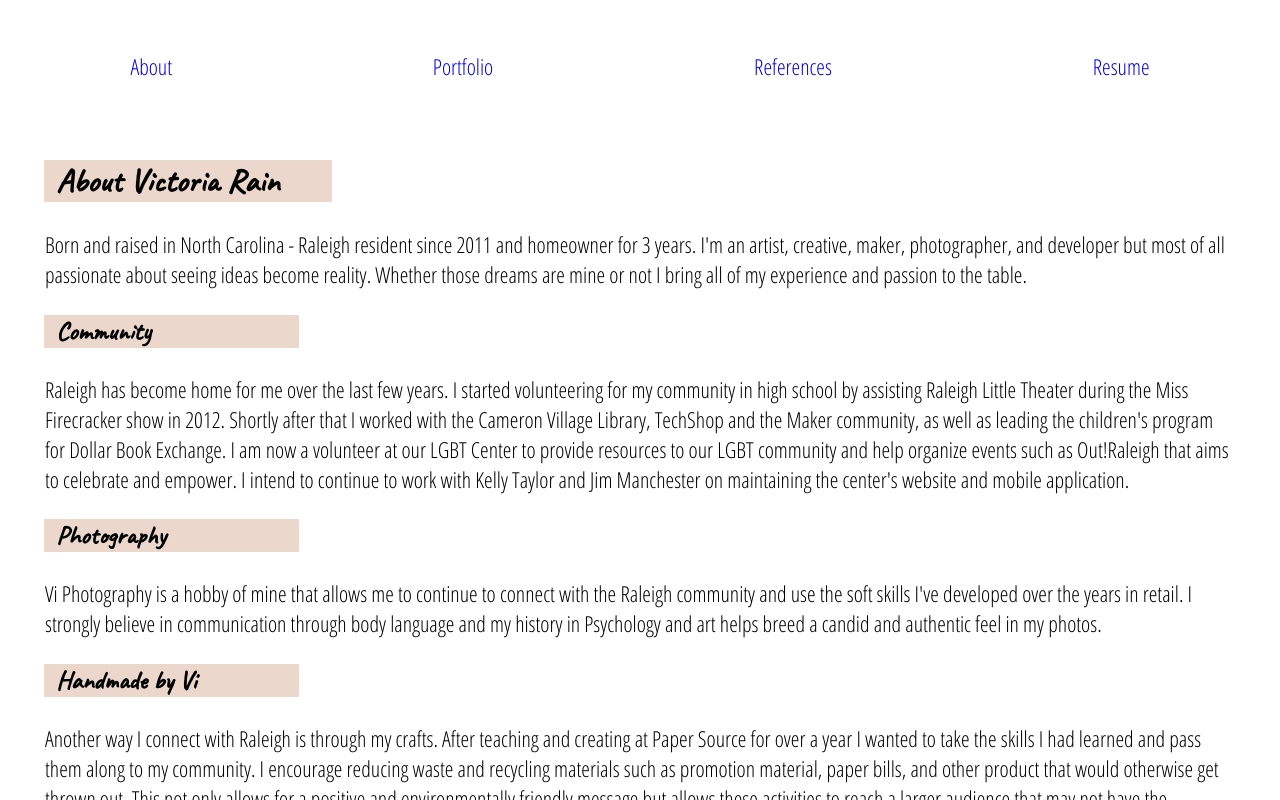
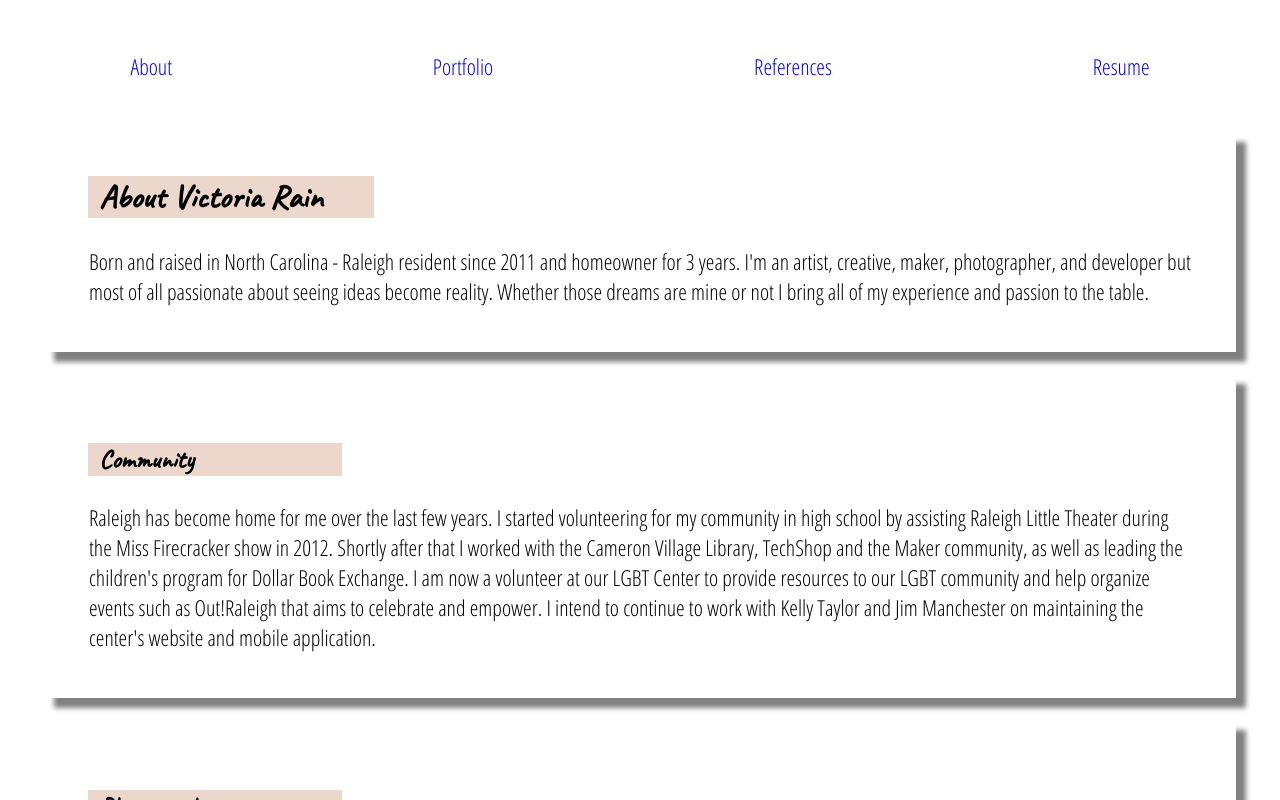
Before and after one commit to victoriarainc/portfolioapp, a React (Create React App) app: page /about in a window 1280 px wide. Shown: the top 800 px of the page. Built offline with nearby package versions, Linux system fonts and the light colour scheme.

Commit message:
included box shadows for styling and updated resume link

```diff
--- a/src/components/Resume.js
+++ b/src/components/Resume.js
@@ -31,7 +31,7 @@ export default class Resume extends Component {
           <div className="resumePDF">
             <img src={require("../images/Resume.jpg")} className="pdf"/>
           </div>
-          <a href="https://drive.google.com/file/d/0B8xz73jMvER_bFZEYldHS2huQlk/view?usp=sharing" className="downloadLink">Download pdf</a>
+          <a href="https://drive.google.com/file/d/0B8xz73jMvER_YU0wYnAzMGhYR0U/view?usp=sharing" className="downloadLink">Download pdf</a>
         </section>
 
       </section>
--- a/src/styles/index.css
+++ b/src/styles/index.css
@@ -22,6 +22,7 @@ h2 {
   font-family: 'Caveat', cursive;
   padding: 0 1%;
   width: 8em;
+  margin-top: 0;
 }
 
 h3 {
@@ -38,6 +39,8 @@ p, a {
 
 blockquote {
   width: 80%;
+  box-shadow: 10px 10px 5px grey;
+  padding: 1em;
 }
 
  /*============= NAV/HEADER =================*/
@@ -88,6 +91,14 @@ footer a {
   height: 200px;
   width: 200px;
   border-radius: 10%;
+}
+
+/*----------- about ------------*/
+
+.aboutDiv{
+  box-shadow: 10px 10px 5px grey;
+  padding: 2em;
+  margin-bottom: 1em;
 }
 
  /*--------- portfolio --------*/
```
